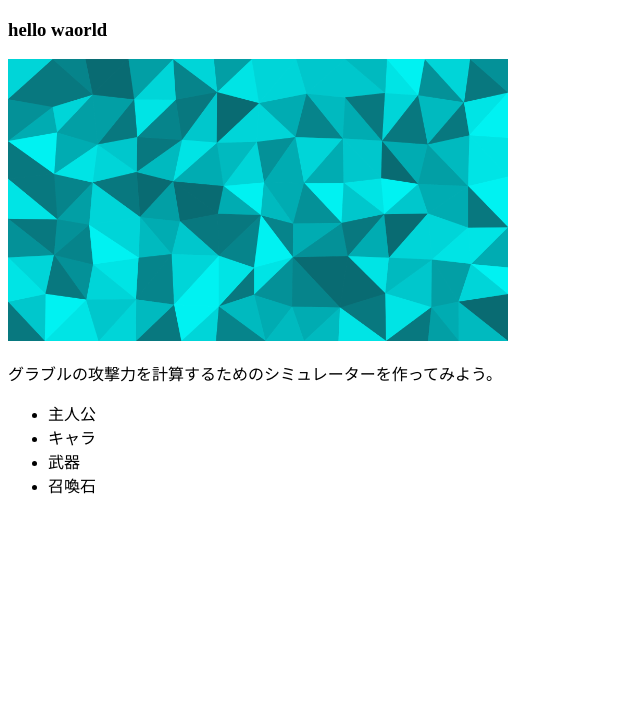
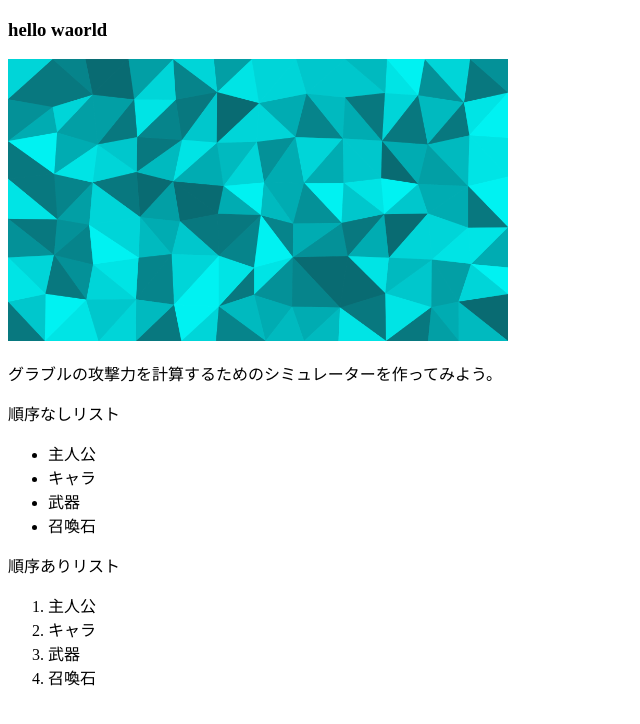
Before and after one commit to Ayatsuki/test, a plain HTML site: page index.html in a window 1280 px wide. Shown: the whole page, without its empty margins (0-640 px from the left). Drawn offline with Linux system fonts and the light colour scheme.

Commit message:
Update index.html

```diff
--- a/index.html
+++ b/index.html
@@ -10,11 +10,19 @@
             src="images/test-img.png"
             width="500px" />
         <p>グラブルの攻撃力を計算するためのシミュレーターを作ってみよう。</p>
+        <p>順序なしリスト</p>
         <ul>
             <li>主人公</li>
             <li>キャラ</li>
             <li>武器</li>
             <li>召喚石</li>
-        </ul>
+            </ul>
+        <p>順序ありリスト</p>
+        <ol>
+            <li>主人公</li>
+            <li>キャラ</li>
+            <li>武器</li>
+            <li>召喚石</li>
+        </ol>
     </body>
 </html>
```
